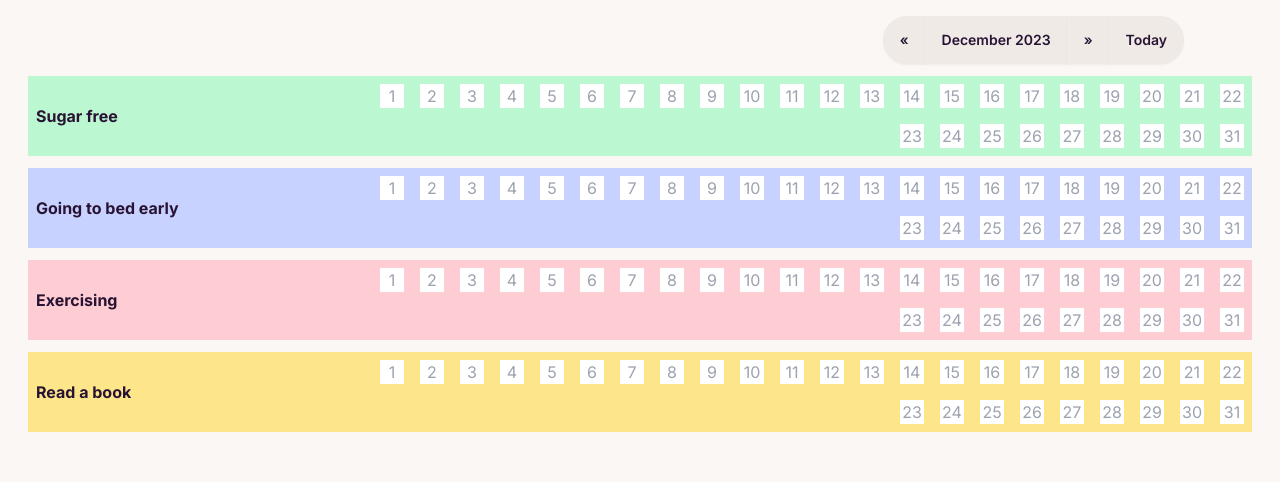
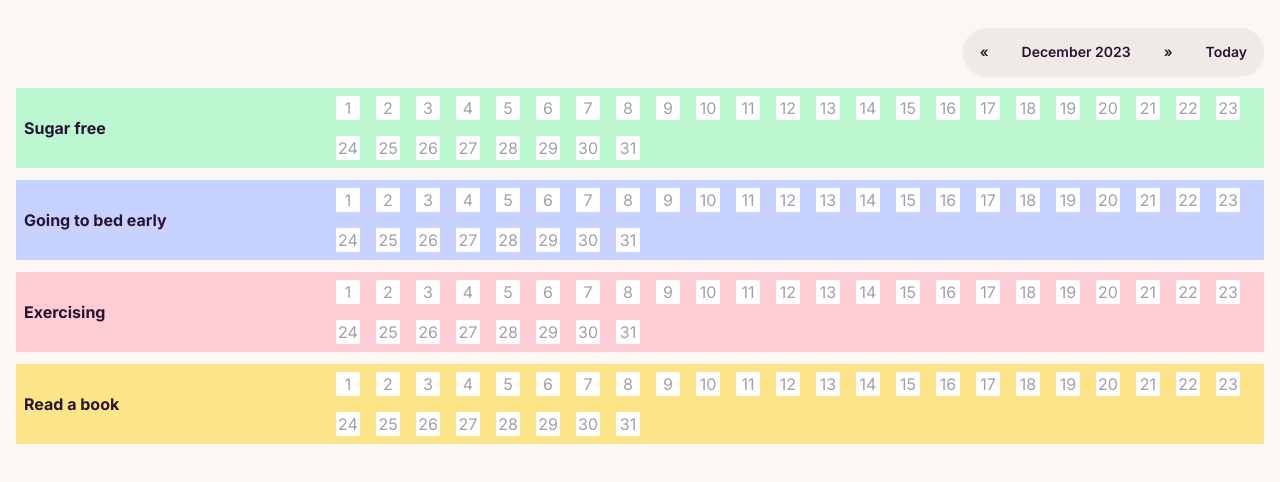
Before and after one commit to baradev/my-habit-tracker, a Next.js app: page / in a window 1280 px wide. Shown: the top 482 px of the page. Built offline with nearby package versions, Linux system fonts and the light colour scheme.

Commit message:
change maximum screen size

```diff
--- a/app/HabitLine.tsx
+++ b/app/HabitLine.tsx
@@ -28,12 +28,14 @@ const HabitLine: React.FC<HabitLineProps> = ({
   };
 
   return (
-    <div className={`flex flex-wrap justify-between m-3 ${color}`}>
-      <div className="w-full md:w-1/2 lg:w-1/3 xl:w-1/4 mb-4 md:mb-0 flex items-center max-w-screen-xl xl:justify-start">
+    <div
+      className={`flex flex-wrap justify-between m-3 ${color} mx-auto max-w-screen-xl`}
+    >
+      <div className="w-full md:w-1/2 lg:w-1/3 xl:w-1/4 mb-4 md:mb-0 flex items-center xl:justify-start">
         <h2 className="ml-2 font-bold">{habit.name}</h2>
       </div>
       <div className="w-full md:w-1/2 lg:w-2/3 xl:w-3/4">
-        <div className="flex flex-wrap justify-end">
+        <div className="flex flex-wrap justify-start">
           {Array.from({ length: daysInMonth }, (_, index) => (
             <Record
               key={index + 1}
--- a/app/page.tsx
+++ b/app/page.tsx
@@ -131,8 +131,8 @@ export default function Home() {
   return (
     <main>
       <div>
-        <div className="flex flex-row-reverse">
-          <div className="join flex mr-20">
+        <div className={`flex flex-row-reverse m-3 mx-auto max-w-screen-xl`}>
+          <div className="join flex">
             <button className="join-item btn" onClick={() => changeMonth(-1)}>
               «
             </button>
```
